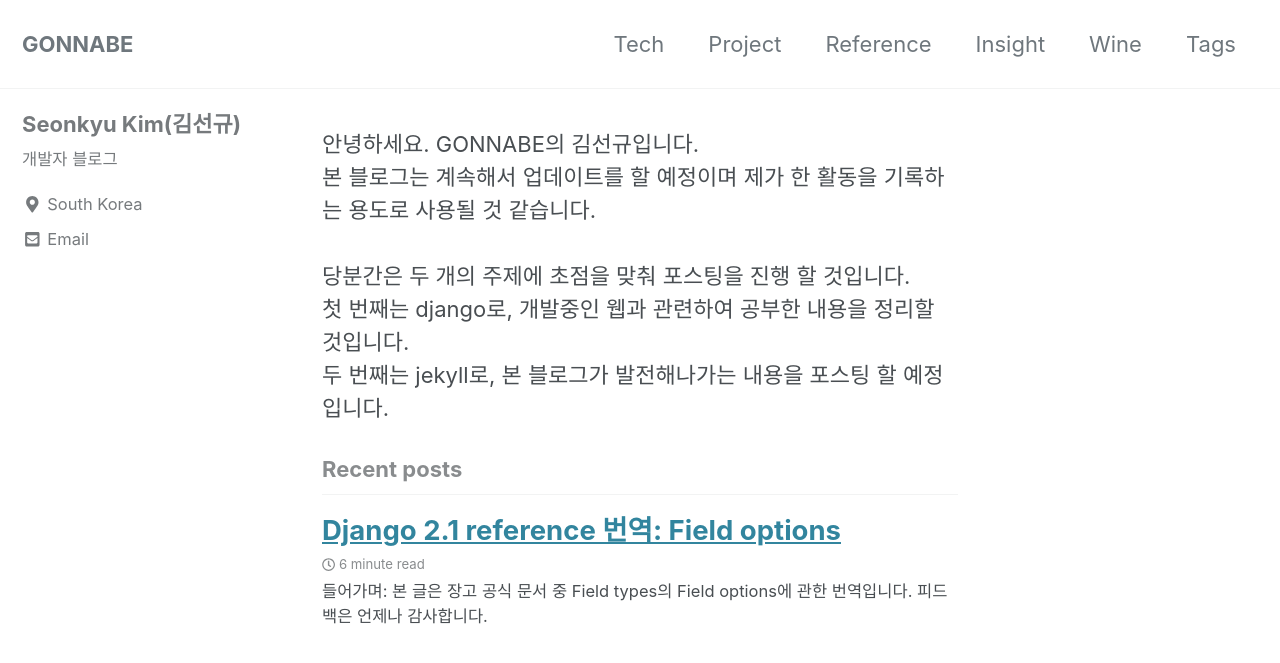
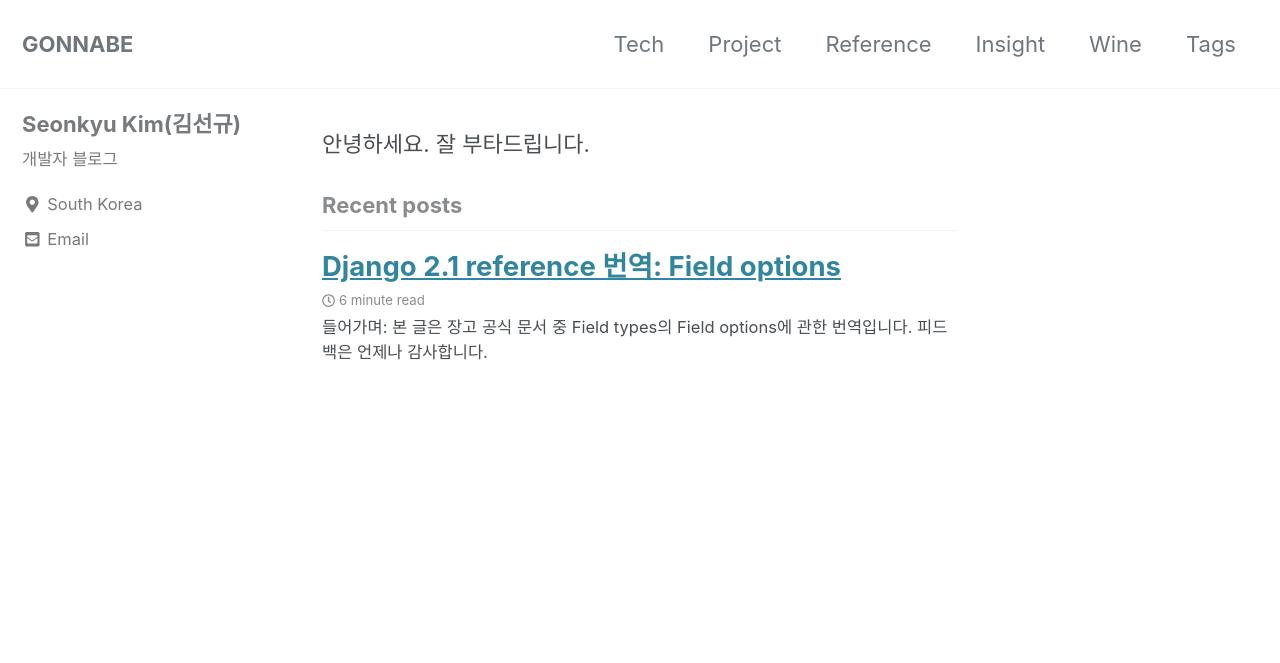
Before and after one commit to seonkyuKim/seonkyuKim.github.io, a Jekyll site: the page built from index.html, in a window 1280 px wide and 900 px high. Shown: the top 663 px of the window. Built offline with Jekyll 4.4.1, drawn with Linux system fonts in a browser that asks for light colours; cached includes are drawn as plain includes; nearby versions of some CDN libraries; the list of posts is cut into pages by our own code.

Commit message:
change index

```diff
--- a/index.html
+++ b/index.html
@@ -2,10 +2,4 @@
 layout: home
 author_profile: true
 ---
-
-안녕하세요. GONNABE의 김선규입니다.<br>
-본 블로그는 계속해서 업데이트를 할 예정이며 제가 한 활동을 기록하는 용도로 사용될 것 같습니다.<br>
-<br>
-당분간은 두 개의 주제에 초점을 맞춰 포스팅을 진행 할 것입니다.<br>
-첫 번째는 django로, 개발중인 웹과 관련하여 공부한 내용을 정리할 것입니다.<br>
-두 번째는 jekyll로, 본 블로그가 발전해나가는 내용을 포스팅 할 예정입니다.<br>
+안녕하세요. 잘 부타드립니다.
```
